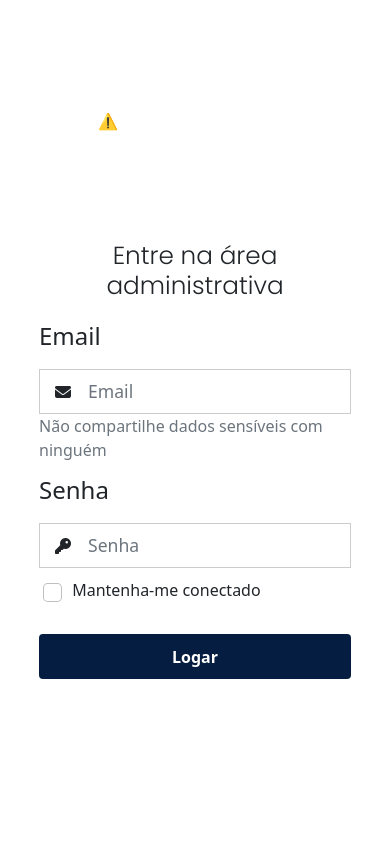
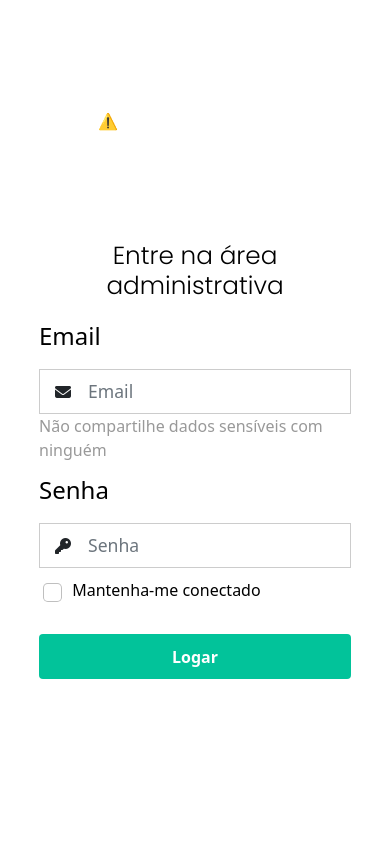
Before and after one commit to gabriellac2002/Artella, a PHP site: page /app/views/site/login.html in a window 390 px wide. Run offline with PHP 8.4, Linux system fonts and the light colour scheme; some libraries are stand-ins or nearby versions.

Commit message:
Mudando a cor de background para combinar com o dashboard

```diff
--- a/app/views/site/login.html
+++ b/app/views/site/login.html
@@ -31,7 +31,7 @@
             <i class="fa-solid fa-envelope"></i>
             <input type="email" class="form-control" id="email" aria-describedby="emailHelp" placeholder="Email">
           </div>
-          <small id="emailHelp" class="form-text text-muted">Não compartilhe dados sensíveis com ninguém</small>
+          <small id="emailHelp" class="form-text">Não compartilhe dados sensíveis com ninguém</small>
         </div>
         <div class="form-group">
           <label for="exampleInputPassword1">Senha</label>
@@ -39,7 +39,7 @@
             <i class="fa-solid fa-key"></i>
             <input type="password" class="form-control" id="password" placeholder="Senha">
           </div>
-          <small class="message form-text text-muted"></small>
+          <small class="message form-text"></small>
         </div>
         <div class="form-check">
           <input style="accent-color: #051d40;" type="checkbox" class="form-check-input" id="exampleCheck1">
--- a/public/css/loginStyle.css
+++ b/public/css/loginStyle.css
@@ -20,11 +20,21 @@ html, body {
   flex-direction: column;
   align-items: center;
   height: 100%;
+  background-color: #0f606b;
 }
 
 .form h2 {
   text-align: center;
   font-family: Poppins;
+  color: white;
+}
+
+label {
+  color: white;
+}
+
+small {
+  color: #eee !important;
 }
 
 .form form {
@@ -41,7 +51,7 @@ html, body {
 button {
   margin-top: 10px;
   color: white;
-  background-color: #051d40;
+  background-color: #02C39A !important;
   font-weight: bold;
   padding: 10px !important;
   border: 0px solid black !important;
@@ -82,6 +92,18 @@ input {
 @media only screen and (max-width: 960px) {
   main {
     flex-direction: column;
+  }
+
+  h2 {
+    color: black !important;
+  }
+
+  label {
+    color: black;
+  }
+
+  small {
+    color: #999 !important;
   }
 
   .form {
@@ -149,6 +171,18 @@ input {
     flex-direction: column;
   }
 
+  h2 {
+    color: black !important;
+  }
+
+  label {
+    color: black;
+  }
+
+  small {
+    color: #999 !important;
+  }
+
   .form {
     background-color: white;
     width: 100%;
```
